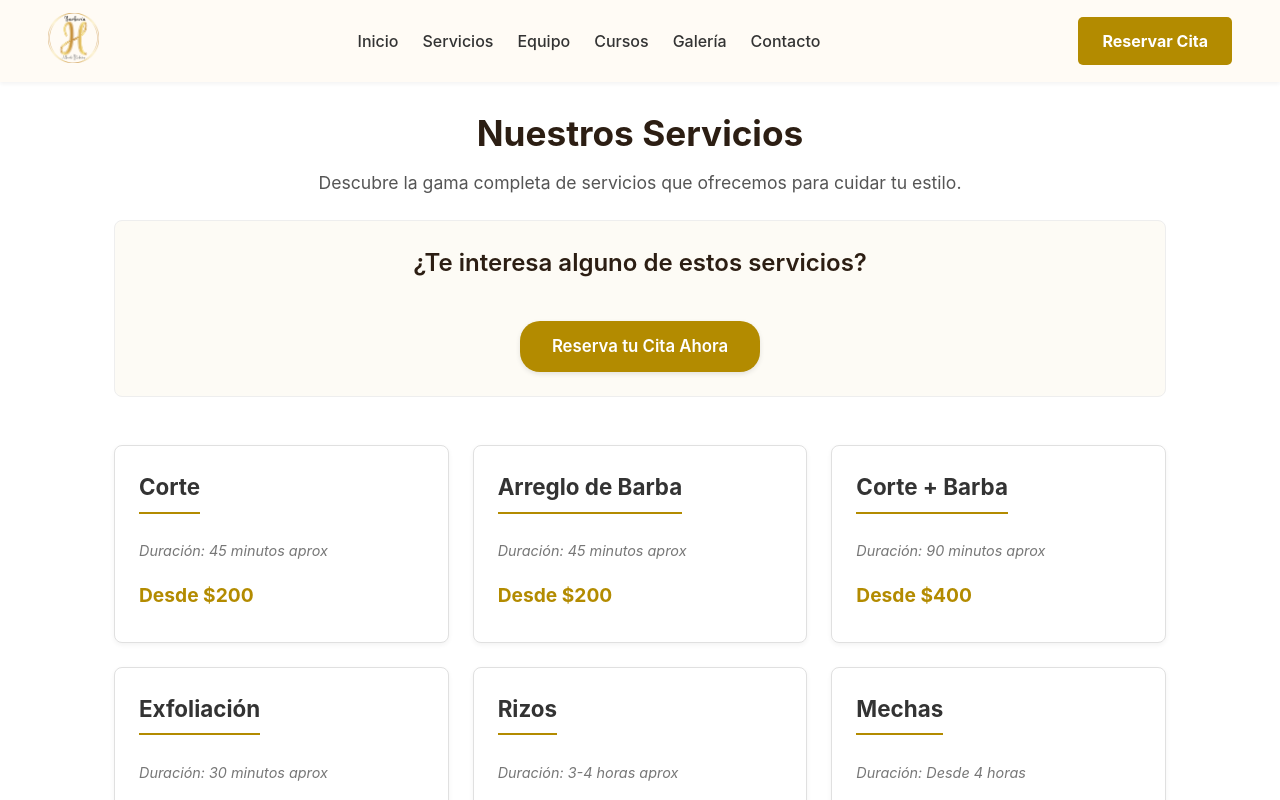
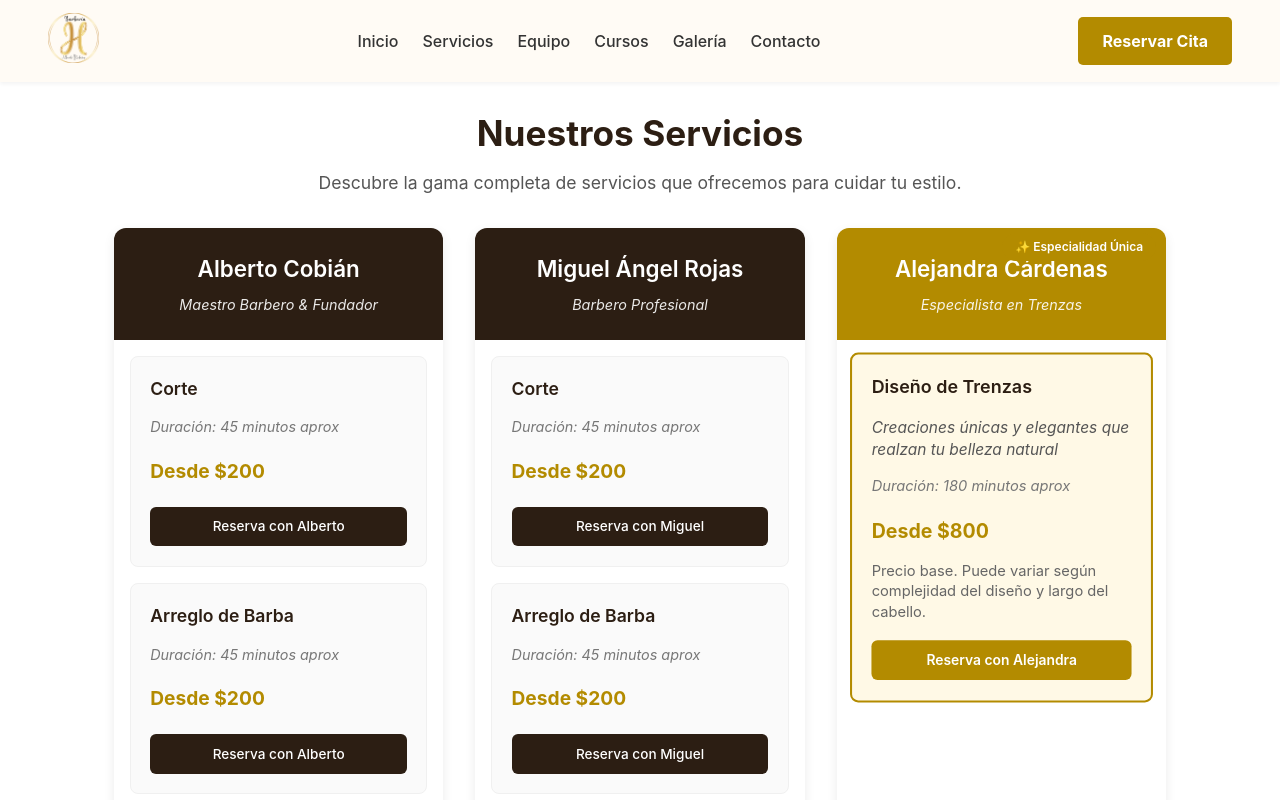
Before and after one commit to Gerion9/H-Barberia, a React (Vite) app: page /servicios in a window 1280 px wide. Shown: the top 800 px of the page. Built offline with nearby package versions, Linux system fonts and the light colour scheme.

Commit message:
Actualizar Alejandra

```diff
--- a/src/data/teamMembers.ts
+++ b/src/data/teamMembers.ts
@@ -26,5 +26,13 @@ export const teamMembers: BarberProfile[] = [
     imageUrl: "/Miguel-Angel.png", // Asumiendo /public
     description: "Especializado en tendencias modernas y técnicas clásicas, Miguel Ángel aporta creatividad y habilidad a cada cliente.",
     bookingUrl: "https://calendar.google.com/calendar/appointments/schedules/AcZssZ2LGWBMpVHd_HfnfcHi7Hq_JcVpO3RQxHwehHDx2wpvGFX8XD-Pi3GveLUFw6mYLaLnQ5vlKV66?gv=true"
+  },
+  {
+    id: "alejandra",
+    name: "Alejandra Cárdenas",
+    title: "Especialista en Trenzas",
+    imageUrl: "/Alejandra.jpg",
+    description: "Experta en el arte del trenzado, Alejandra crea diseños únicos y elegantes que realzan la belleza natural de cada cliente.",
+    bookingUrl: "https://calendar.google.com/calendar/appointments/schedules/AcZssZ1cf-Xbl_Z8Hev8CVTSN82C2sm50h1gWB_0HUFIugVz1wh3w4hpztHcrObsw0HJNtPe0dxVtdSk?gv=true"
   }
 ];
--- a/src/pages/ServicesPage.css
+++ b/src/pages/ServicesPage.css
@@ -21,60 +21,140 @@
   margin-right: auto;
 }
 
-/* Estilos para el CTA en la cabecera */
-.services-cta-header {
-  text-align: center;
-  margin-bottom: 3rem; /* Espacio antes de la lista de servicios */
-  padding: 1.5rem 1rem; /* Padding interno ligero */
-  background-color: #fdfbf5; /* Fondo beige muy sutil, opcional */
-  border-radius: 8px;
-  border: 1px solid #eee; /* Borde sutil, opcional */
+/* Estilos para servicios por especialista */
+.services-by-specialist {
+  display: grid;
+  grid-template-columns: 1fr 1fr 1fr;
+  gap: 2rem;
+  margin-top: 2rem;
 }
 
-.services-cta-header h2 {
-  font-size: 1.5rem; /* Tamaño adecuado para esta posición */
-  color: #2c1e13;
-  margin-top: 0;
-  margin-bottom: 1rem; /* Espacio antes del botón */
-  font-weight: 600;
-  border-bottom: none; /* Quitar borde inferior si lo hereda */
-  display: block; /* Asegurar que sea bloque */
+.specialist-column {
+  background-color: #ffffff;
+  border-radius: 12px;
+  box-shadow: 0 4px 12px rgba(0, 0, 0, 0.08);
+  overflow: hidden;
 }
 
-.services-cta-header .book-button {
-  /* Usar el estilo base .book-button, pero podemos ajustar tamaño si es necesario */
-  padding: 0.8rem 2rem;
-  font-size: 1.05rem;
+.specialist-header {
+  background-color: #2c1e13;
+  color: white;
+  padding: 1.5rem;
+  text-align: center;
 }
 
-.services-list {
-  display: grid;
-  grid-template-columns: repeat(auto-fit, minmax(260px, 1fr));
-  gap: 1.5rem;
+.specialist-header h2 {
+  margin: 0 0 0.5rem 0;
+  font-size: 1.4rem;
+  font-weight: 600;
+}
+
+.specialist-title {
+  margin: 0;
+  font-size: 0.9rem;
+  opacity: 0.9;
+  font-style: italic;
+}
+
+.specialist-services {
+  padding: 1rem;
+}
+
+/* Columna especial para Alejandra */
+.alejandra-column {
+  position: relative;
+}
+
+.alejandra-column .specialist-header {
+  background-color: #b38b00;
+}
+
+.alejandra-column::before {
+  content: "✨ Especialidad Única";
+  position: absolute;
+  top: 5px;
+  right: 10px;
+  background-color: #b38b00;
+  color: white;
+  padding: 0.3rem 0.8rem;
+  border-radius: 15px;
+  font-size: 0.75rem;
+  font-weight: 600;
+  z-index: 1;
 }
 
 .service-card {
-  border: 1px solid #e0e0e0;
+  border: 1px solid #f0f0f0;
   border-radius: 8px;
-  padding: 1.5rem;
-  background-color: #ffffff;
-  box-shadow: 0 2px 5px rgba(0, 0, 0, 0.05);
-  transition: transform 0.3s ease, box-shadow 0.3s ease;
+  padding: 1.2rem;
+  margin-bottom: 1rem;
+  background-color: #fafafa;
+  transition: transform 0.2s ease, box-shadow 0.2s ease;
 }
 
 .service-card:hover {
-  transform: translateY(-5px);
-  box-shadow: 0 8px 15px rgba(0, 0, 0, 0.1);
+  transform: translateY(-2px);
+  box-shadow: 0 4px 8px rgba(0, 0, 0, 0.1);
 }
 
-.service-card h2 {
+.service-card h3 {
   margin-top: 0;
+  margin-bottom: 0.5rem;
+  color: #2c1e13;
+  font-size: 1.1rem;
+  font-weight: 600;
+}
+
+/* Servicio destacado para Alejandra */
+.featured-service {
+  background-color: #fff9e6;
+  border: 2px solid #b38b00;
+  transform: scale(1.02);
+}
+
+.featured-service:hover {
+  transform: scale(1.04) translateY(-2px);
+}
+
+/* Botones de reserva para servicios */
+.service-book-button {
+  display: inline-block;
+  background-color: #2c1e13;
+  color: white;
+  padding: 0.6rem 1.2rem;
+  border-radius: 6px;
+  text-decoration: none;
+  font-size: 0.85rem;
+  font-weight: 500;
+  margin-top: 0.8rem;
+  transition: background-color 0.3s ease;
+  text-align: center;
+  width: 100%;
+  box-sizing: border-box;
+}
+
+.service-book-button:hover {
+  background-color: #1a1209;
+  color: white;
+  text-decoration: none;
+}
+
+.featured-button {
+  background-color: #b38b00;
+  font-weight: 600;
+}
+
+.featured-button:hover {
+  background-color: #9a7600;
+}
+
+/* Estilo para la descripción */
+.service-description {
+  font-size: 0.95rem;
+  color: #555;
   margin-bottom: 0.75rem;
-  color: #333;
-  font-size: 1.4rem;
-  border-bottom: 2px solid #b38b00; /* Línea dorada bajo el título */
-  padding-bottom: 0.5rem;
-  display: inline-block; /* Para que el borde no ocupe todo el ancho */
+  line-height: 1.4;
+  font-style: italic;
 }
 
 /* Estilo para la duración */
@@ -103,38 +183,69 @@
 /* Media Query para móvil */
 @media (max-width: 768px) {
   .services-page h1 {
-    font-size: 1.8rem; /* Reducir título */
+    font-size: 2rem;
   }
+
   .services-intro {
     font-size: 1rem;
-    /* margin-bottom: 2rem; */
-    margin-bottom: 1.5rem;
   }
-  .services-list {
-    gap: 1rem; /* Menos gap en móvil */
+
+  .services-by-specialist {
+    grid-template-columns: 1fr;
+    gap: 1.5rem;
+    margin-top: 1.5rem;
   }
-  .service-card {
-    padding: 1.2rem; /* Menos padding en tarjeta móvil */
+
+  .specialist-column {
+    margin-bottom: 1rem;
   }
-  .service-card h2 {
+
+  .specialist-header {
+    padding: 1.2rem;
+  }
+
+  .specialist-header h2 {
     font-size: 1.2rem;
   }
-  .service-price {
-    font-size: 1.1rem;
+
+  .specialist-title {
+    font-size: 0.85rem;
   }
 
-  .services-cta-header {
-    margin-bottom: 2rem;
-    padding: 1.2rem 1rem;
+  .specialist-services {
+    padding: 0.8rem;
   }
 
-  .services-cta-header h2 {
-    font-size: 1.3rem;
+  .service-card {
+    padding: 1rem;
     margin-bottom: 0.8rem;
   }
 
-  .services-cta-header .book-button {
-    padding: 0.7rem 1.5rem;
+  .service-card h3 {
     font-size: 1rem;
   }
+
+  .service-price {
+    font-size: 1rem;
+  }
+
+  .service-book-button {
+    padding: 0.5rem 1rem;
+    font-size: 0.8rem;
+  }
+
+  .alejandra-column::before {
+    font-size: 0.7rem;
+    padding: 0.2rem 0.6rem;
+    top: -8px;
+    right: 8px;
+  }
+
+  .featured-service {
+    transform: scale(1.01);
+  }
+
+  .featured-service:hover {
+    transform: scale(1.02) translateY(-1px);
+  }
 }
--- a/src/pages/ServicesPage.tsx
+++ b/src/pages/ServicesPage.tsx
@@ -13,8 +13,8 @@ interface Service {
   duration?: string;
 }
 
-// Datos actualizados con duraciones
-const servicesData: Service[] = [
+// Servicios organizados por especialista
+const albertoMiguelServices: Service[] = [
   { name: "Corte", price: 200, duration: "45 minutos aprox" },
   { name: "Arreglo de Barba", price: 200, duration: "45 minutos aprox" },
   { name: "Corte + Barba", price: 400, duration: "90 minutos aprox" },
@@ -52,6 +52,16 @@ const servicesData: Service[] = [
   }
 ];
 
+const alejandraServices: Service[] = [
+  {
+    name: "Diseño de Trenzas",
+    price: 800,
+    duration: "180 minutos aprox",
+    description: "Creaciones únicas y elegantes que realzan tu belleza natural",
+    priceNotes: "Precio base. Puede variar según complejidad del diseño y largo del cabello."
+  }
+];
+
 const ServicesPage: React.FC = () => {
   return (
     <>
@@ -65,21 +75,75 @@ const ServicesPage: React.FC = () => {
           <h1>Nuestros Servicios</h1>
           <p className="services-intro">Descubre la gama completa de servicios que ofrecemos para cuidar tu estilo.</p>
 
-          <div className="services-cta-header">
-             <h2>¿Te interesa alguno de estos servicios?</h2>
-             <Link to="/reservar" className="book-button">Reserva tu Cita Ahora</Link>
+          <div className="services-by-specialist">
+            {/* Columna Alberto */}
+            <div className="specialist-column">
+              <div className="specialist-header">
+                <h2>Alberto Cobián</h2>
+                <p className="specialist-title">Maestro Barbero & Fundador</p>
               </div>
-
-          <div className="services-list">
-            {servicesData.map((service, index) => (
+              <div className="specialist-services">
+                {albertoMiguelServices.map((service, index) => (
                   <div key={index} className="service-card">
-                <h2>{service.name}</h2>
+                    <h3>{service.name}</h3>
+                    {service.description && <p className="service-description">{service.description}</p>}
                     {service.duration && <p className="service-duration">Duración: {service.duration}</p>}
                     {service.price && <p className="service-price">Desde ${service.price}</p>}
                     {service.priceNotes && <p className="service-notes">{service.priceNotes}</p>}
                     {service.includes && <p className="service-includes">Incluye: {service.includes}</p>}
+                    <Link to="/reservar?barber=alberto" className="service-book-button">
+                      Reserva con Alberto
+                    </Link>
                   </div>
                 ))}
+              </div>
+            </div>
+
+            {/* Columna Miguel */}
+            <div className="specialist-column">
+              <div className="specialist-header">
+                <h2>Miguel Ángel Rojas</h2>
+                <p className="specialist-title">Barbero Profesional</p>
+              </div>
+              <div className="specialist-services">
+                {albertoMiguelServices.map((service, index) => (
+                  <div key={index} className="service-card">
+                    <h3>{service.name}</h3>
+                    {service.description && <p className="service-description">{service.description}</p>}
+                    {service.duration && <p className="service-duration">Duración: {service.duration}</p>}
+                    {service.price && <p className="service-price">Desde ${service.price}</p>}
+                    {service.priceNotes && <p className="service-notes">{service.priceNotes}</p>}
+                    {service.includes && <p className="service-includes">Incluye: {service.includes}</p>}
+                    <Link to="/reservar?barber=miguel" className="service-book-button">
+                      Reserva con Miguel
+                    </Link>
+                  </div>
+                ))}
+              </div>
+            </div>
+
+            {/* Columna Alejandra */}
+            <div className="specialist-column alejandra-column">
+              <div className="specialist-header">
+                <h2>Alejandra Cárdenas</h2>
+                <p className="specialist-title">Especialista en Trenzas</p>
+              </div>
+              <div className="specialist-services">
+                {alejandraServices.map((service, index) => (
+                  <div key={index} className="service-card featured-service">
+                    <h3>{service.name}</h3>
+                    {service.description && <p className="service-description">{service.description}</p>}
+                    {service.duration && <p className="service-duration">Duración: {service.duration}</p>}
+                    {service.price && <p className="service-price">Desde ${service.price}</p>}
+                    {service.priceNotes && <p className="service-notes">{service.priceNotes}</p>}
+                    {service.includes && <p className="service-includes">Incluye: {service.includes}</p>}
+                    <Link to="/reservar?barber=alejandra" className="service-book-button featured-button">
+                      Reserva con Alejandra
+                    </Link>
+                  </div>
+                ))}
+              </div>
+            </div>
           </div>
 
         </div>
```
Also changed, not shown: public/Alejandra.jpg (added). Lines whose indentation alone changed are shown as unchanged.
